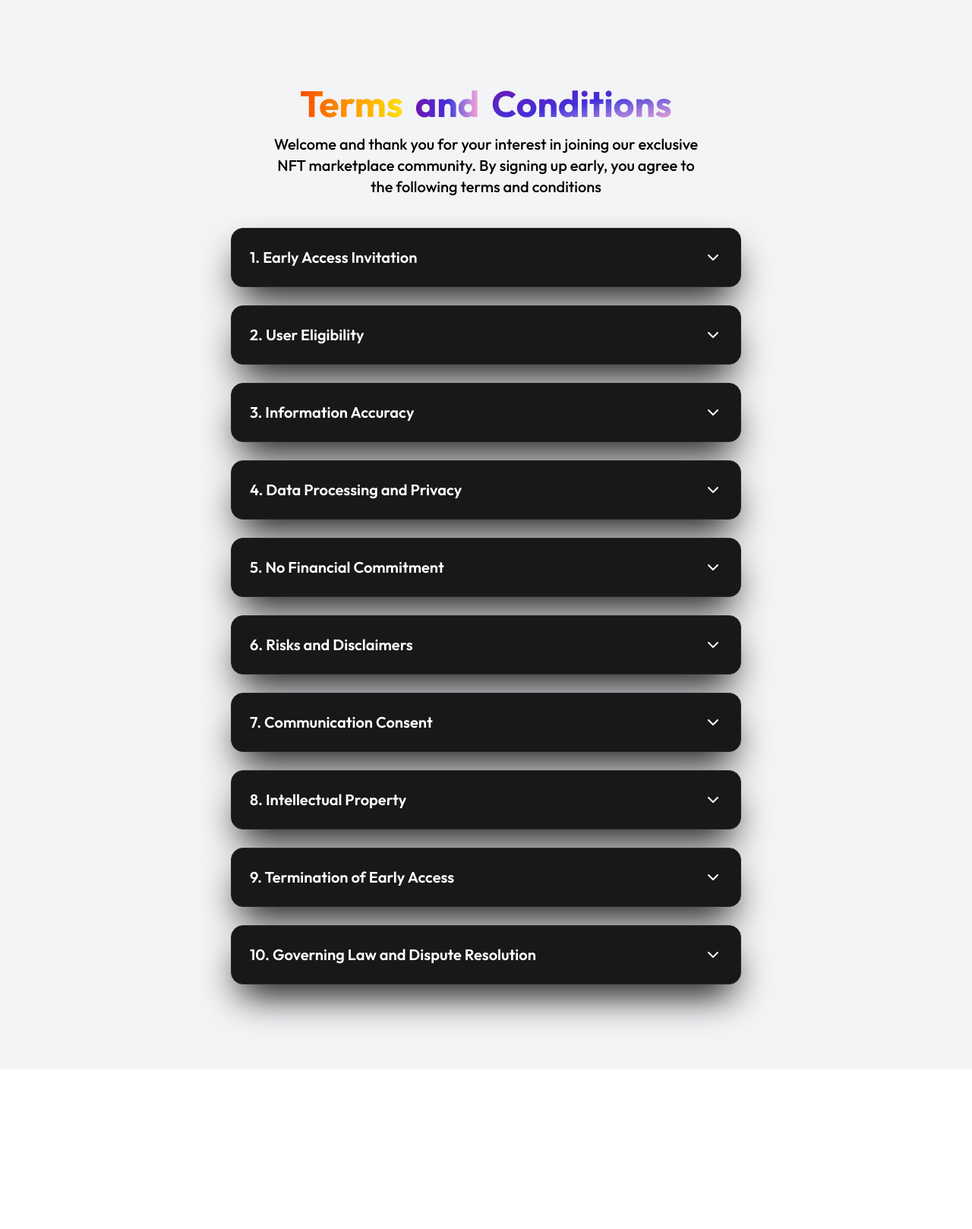
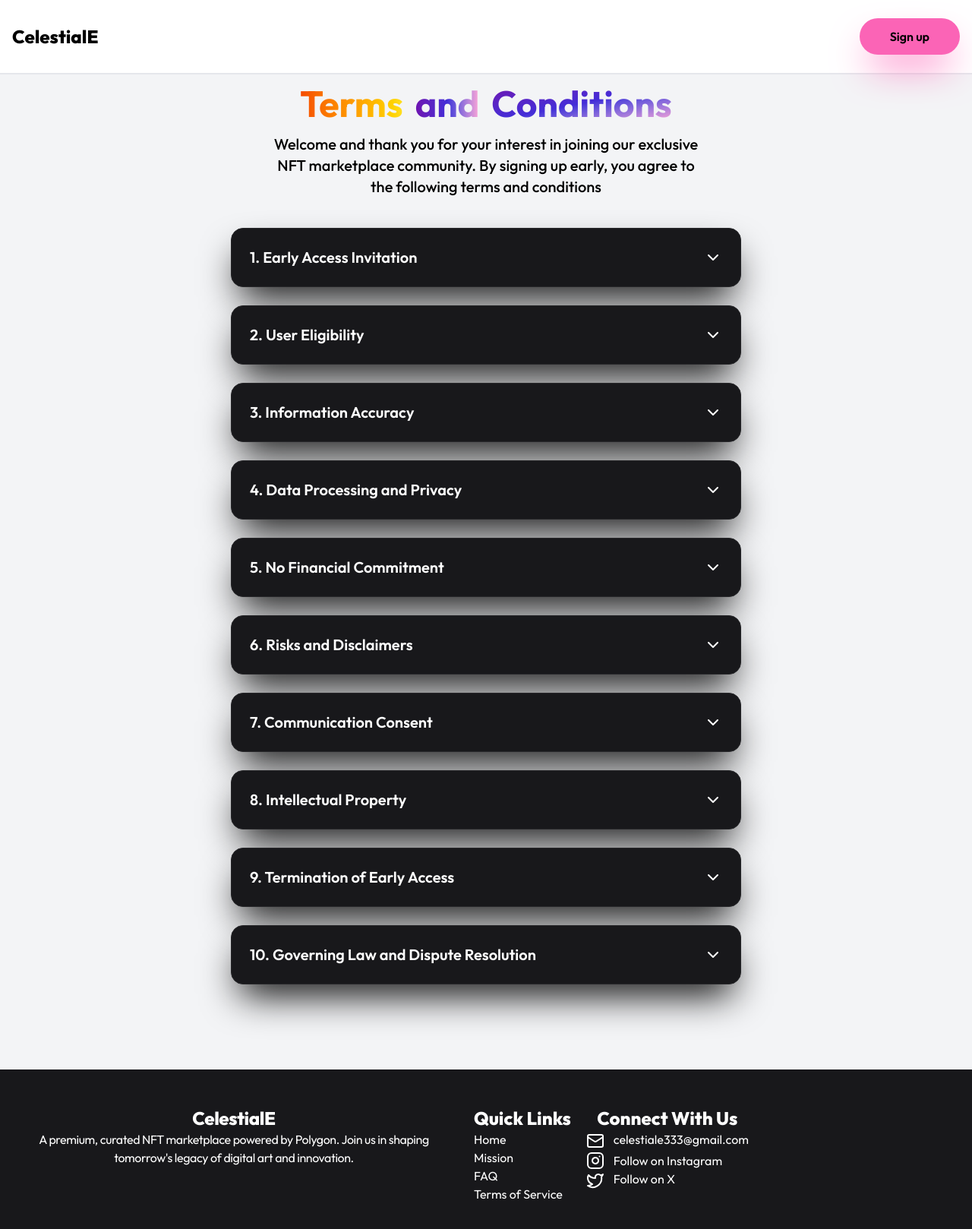
Before and after one commit to Arnab-Sahu/CelestialE_signup_web, a Next.js app: page /terms in a window 1280 px wide. Shown: the top 1618 px of the page at 76% size. Before the commit the page ends 1408 px from the top, so only its background shows below. Built offline with nearby package versions, Linux system fonts and the light colour scheme.

Commit message:
Update page.tsx

```diff
--- a/app/terms/page.tsx
+++ b/app/terms/page.tsx
@@ -2,6 +2,7 @@
 
 import { ChevronDown } from "lucide-react";
 import { useState } from "react";
+import { Footer, Navbar } from "../ui/ui";
 
 export default function Home(){
     const tnc = [
@@ -62,6 +63,8 @@ export default function Home(){
         setOpenIndex(openIndex === index ? null : index);
       };
     return (
+      <div className="max-w-screen">
+        <Navbar/>
         <div id="faqs" className="flex flex-col items-center justify-center p-4 bg-gray-100 min-h-screen">
         <div className="flex flex-col items-center justify-center my-24 w-full max-w-4xl">
 
@@ -106,5 +109,7 @@ export default function Home(){
           </div>
         </div>
       </div>
+      <Footer/>
+      </div>
     )
 }
```
